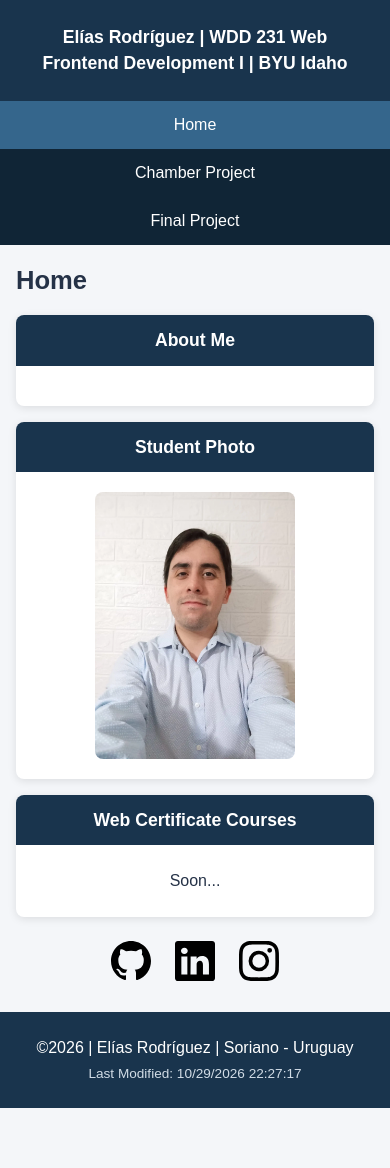
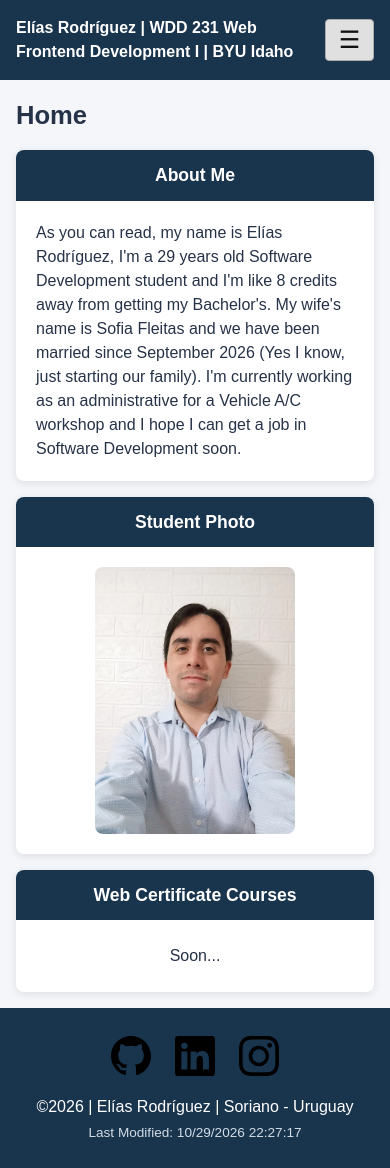
Before and after one commit to ElRodFe/wdd231, a plain HTML site: page index.html in a window 390 px wide. Before the commit the page ends 1108 px from the top, so only its background shows below. Drawn offline with Linux system fonts and the light colour scheme.

Commit message:
Some corrections in HTML made and hamburger menu added for mobile view

```diff
--- a/index.html
+++ b/index.html
@@ -17,7 +17,9 @@
 <body>
     <header>
         <h1>Elías Rodríguez | WDD 231 Web Frontend Development I | BYU Idaho</h1>
-        <button id="ham-button" hidden>☰</button>
+        <button id="ham-button" aria-label="Open navigation menu" aria-expanded="false"
+            aria-controls="main-nav">☰</button>
+
         <nav class="nav-bar">
             <a class="home" href="#">Home</a>
             <a class="chamber-project" href="#">Chamber Project</a>
@@ -26,18 +28,25 @@
     </header>
     <main>
         <h2>Home</h2>
-        <div class="about-me">
+        <section class="about-me">
             <h3>About Me</h3>
-            <p></p>
-        </div>
-        <div class="student-photo">
+            <p>As you can read, my name is Elías Rodríguez, I'm a 29 years old Software Development
+                student and I'm like 8 credits away from getting my Bachelor's. My wife's name is Sofia
+                Fleitas and we have been married since September 2026 (Yes I know, just starting our
+                family). I'm currently working as an administrative for a Vehicle A/C workshop and
+                I hope I can get a job in Software Development soon.
+            </p>
+        </section>
+        <section class="student-photo">
             <h3>Student Photo</h3>
             <img src="images/myself.webp" alt="Elias Rodriguez´s photo" loading="lazy">
-        </div>
-        <div class="certificates">
+        </section>
+        <section class="certificates">
             <h3>Web Certificate Courses</h3>
             <p>Soon...</p>
-        </div>
+        </section>
+    </main>
+    <footer>
         <div class="social-media">
             <a href="https://github.com/ElRodFe" class="github-link">
                 <img class="github" src="images/github.svg" alt="github logo">
@@ -49,8 +58,6 @@
                 <img class="instagram" src="images/instagram.svg" alt="instagram logo">
             </a>
         </div>
-    </main>
-    <footer>
         <p>©<span id="currentYear"></span> | Elías Rodríguez | Soriano - Uruguay</p>
         <p id="lastModified"></p>
     </footer>
--- a/scripts/utils.js
+++ b/scripts/utils.js
@@ -2,3 +2,107 @@
 const currentYear = new Date().getFullYear();
 document.getElementById("currentYear").textContent = currentYear;
 document.getElementById("lastModified").textContent = `Last Modified: ${document.lastModified}`;
+
+//Hamburger menu functionality
+const hamButton = document.querySelector("#ham-button");
+const navigation = document.querySelector(".nav-bar");
+
+hamButton.addEventListener("click", () => {
+    // Toggle navigation visibility
+    navigation.classList.toggle("open");
+
+    // Check whether navigation is open
+    const isOpen = navigation.classList.contains("open");
+
+    // Change hamburger icon
+    hamButton.textContent = isOpen ? "X" : "☰";
+
+    // Update accessibility attributes
+    hamButton.setAttribute("aria-expanded", isOpen);
+    hamButton.setAttribute(
+        "aria-label",
+        isOpen ? "Close navigation menu" : "Open navigation menu"
+    );
+});
+
+
+//Populate the Certificates seciton
+const courses = [
+    {
+        subject: 'CSE',
+        number: 110,
+        title: 'Introduction to Programming',
+        credits: 2,
+        certificate: 'Web and Computer Programming',
+        description: 'This course will introduce students to programming. It will introduce the building blocks of programming languages (variables, decisions, calculations, loops, array, and input/output) and use them to solve problems.',
+        technology: [
+            'Python'
+        ],
+        completed: false
+    },
+    {
+        subject: 'WDD',
+        number: 130,
+        title: 'Web Fundamentals',
+        credits: 2,
+        certificate: 'Web and Computer Programming',
+        description: 'This course introduces students to the World Wide Web and to careers in web site design and development. The course is hands on with students actually participating in simple web designs and programming. It is anticipated that students who complete this course will understand the fields of web design and development and will have a good idea if they want to pursue this degree as a major.',
+        technology: [
+            'HTML',
+            'CSS'
+        ],
+        completed: false
+    },
+    {
+        subject: 'CSE',
+        number: 111,
+        title: 'Programming with Functions',
+        credits: 2,
+        certificate: 'Web and Computer Programming',
+        description: 'CSE 111 students become more organized, efficient, and powerful computer programmers by learning to research and call functions written by others; to write, call , debug, and test their own functions; and to handle errors within functions. CSE 111 students write programs with functions to solve problems in many disciplines, including business, physical science, human performance, and humanities.',
+        technology: [
+            'Python'
+        ],
+        completed: false
+    },
+    {
+        subject: 'CSE',
+        number: 210,
+        title: 'Programming with Classes',
+        credits: 2,
+        certificate: 'Web and Computer Programming',
+        description: 'This course will introduce the notion of classes and objects. It will present encapsulation at a conceptual level. It will also work with inheritance and polymorphism.',
+        technology: [
+            'C#'
+        ],
+        completed: false
+    },
+    {
+        subject: 'WDD',
+        number: 131,
+        title: 'Dynamic Web Fundamentals',
+        credits: 2,
+        certificate: 'Web and Computer Programming',
+        description: 'This course builds on prior experience in Web Fundamentals and programming. Students will learn to create dynamic websites that use JavaScript to respond to events, update content, and create responsive user experiences.',
+        technology: [
+            'HTML',
+            'CSS',
+            'JavaScript'
+        ],
+        completed: false
+    },
+    {
+        subject: 'WDD',
+        number: 231,
+        title: 'Frontend Web Development I',
+        credits: 2,
+        certificate: 'Web and Computer Programming',
+        description: 'This course builds on prior experience with Dynamic Web Fundamentals and programming. Students will focus on user experience, accessibility, compliance, performance optimization, and basic API usage.',
+        technology: [
+            'HTML',
+            'CSS',
+            'JavaScript'
+        ],
+        completed: false
+    }
+]
--- a/styles/index.css
+++ b/styles/index.css
@@ -17,6 +17,7 @@ p {
     margin-top: 0;
 }
 
+
 /* Header */
 header {
     background-color: #19344d;
@@ -30,7 +31,12 @@ header h1 {
     margin: 0;
 }
 
-/* Navigation */
+/* Hide hamburger button on desktop */
+#ham-button {
+    display: none;
+}
+
+/* Desktop navigation */
 .nav-bar {
     display: flex;
     justify-content: center;
@@ -42,13 +48,12 @@ header h1 {
     text-decoration: none;
     padding: 1rem 2rem;
     text-align: center;
-    transition: background-color 0.3s;
 }
 
-.nav-bar a:hover,
-.nav-bar a.home {
+.nav-bar a:hover {
     background-color: #35668c;
 }
+
 
 /* Main Content */
 main {
@@ -160,10 +165,59 @@ footer p {
 
 /* Mobile Responsive Layout */
 @media (max-width: 768px) {
-    header h1 {
-        font-size: 1.1rem;
+
+    /* Header */
+    header {
+        display: grid;
+        grid-template-columns: 1fr auto;
+        align-items: center;
     }
 
+    header h1 {
+        font-size: 1rem;
+        text-align: left;
+        padding: 1rem;
+        margin: 0;
+    }
+
+    /* Hamburger Button */
+    #ham-button {
+        display: block;
+        margin-right: 1rem;
+        padding: 0.4rem 0.8rem;
+        font-size: 1.5rem;
+        cursor: pointer;
+        border: 1px solid #aaa;
+        border-radius: 4px;
+        background-color: #e0e0e0;
+        color: #111;
+    }
+
+    #ham-button:hover {
+        background-color: #ccc;
+    }
+
+    /* Navigation */
+    .nav-bar {
+        display: none;
+        grid-column: 1 / -1;
+        flex-direction: column;
+        background-color: #102536;
+    }
+
+    /* Visible when hamburger is clicked */
+    .nav-bar.open {
+        display: flex;
+    }
+
+    .nav-bar a {
+        display: block;
+        text-align: left;
+        padding: 0.8rem 1rem;
+        border-bottom: 1px solid #444;
+    }
+
+    /* Main Layout */
     main {
         grid-template-columns: 1fr;
         padding: 1rem;
@@ -176,14 +230,6 @@ footer p {
         grid-column: 1;
     }
 
-    .nav-bar {
-        flex-direction: column;
-    }
-
-    .nav-bar a {
-        padding: 0.75rem;
-    }
-
     .student-photo img {
         max-width: 200px;
     }
```
